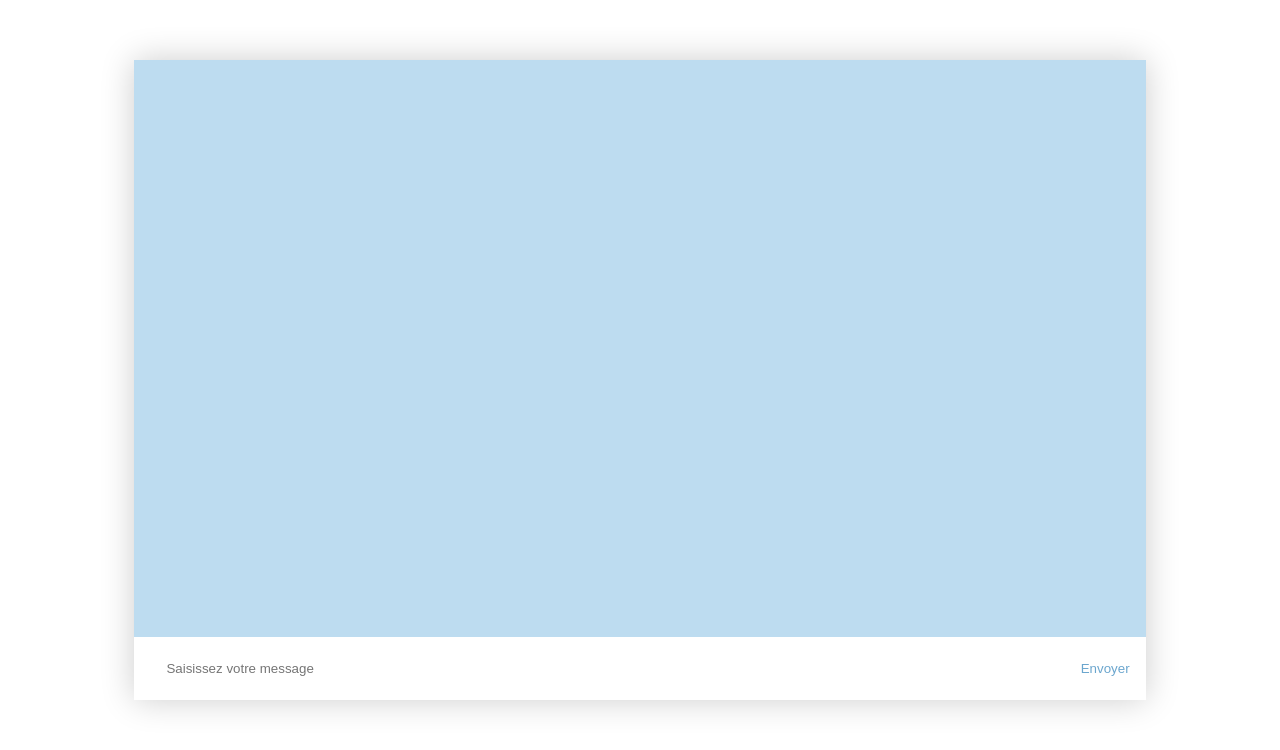
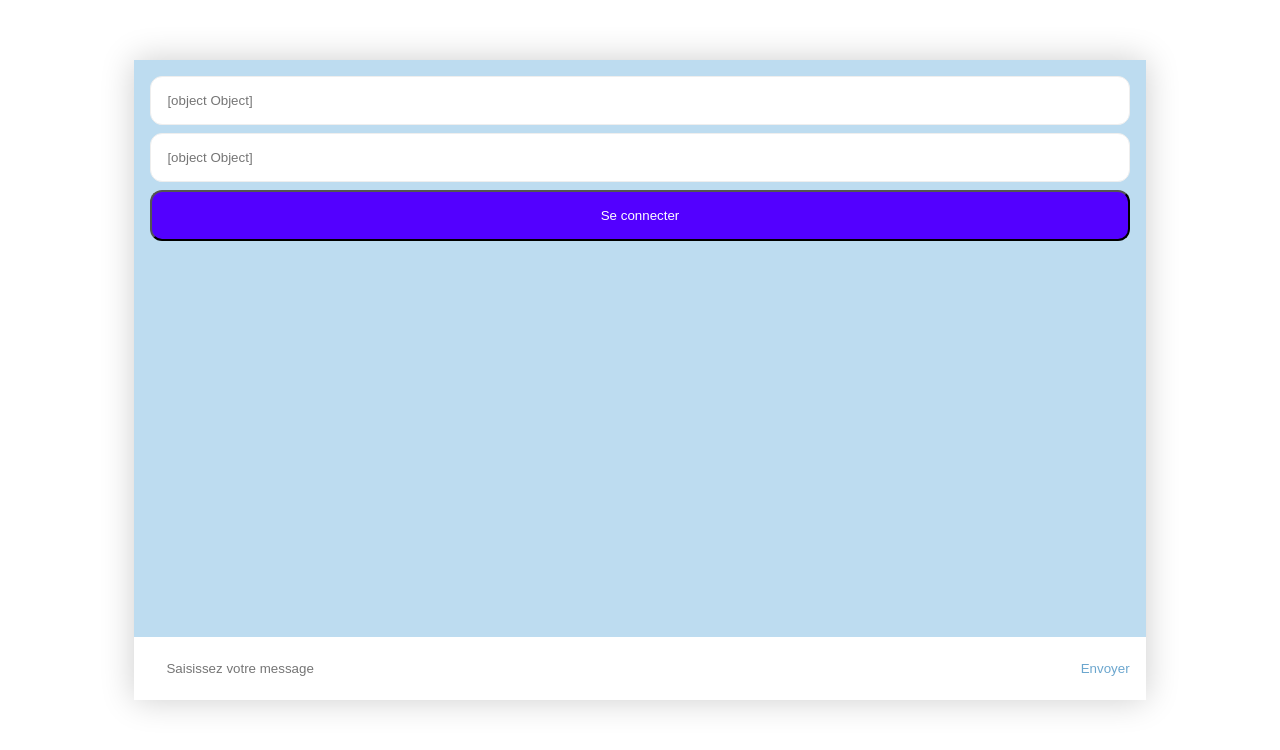
Before and after one commit to FranckPedron/Vue-Chatroom, a Vue app: page / in a window 1280 px wide. Shown: the top 750 px of the page. Built offline with nearby package versions, Linux system fonts and the light colour scheme.

Commit message:
Build - add settings form

```diff
--- a/src/components/ChatView.vue
+++ b/src/components/ChatView.vue
@@ -1,5 +1,6 @@
 <template>
   <div class="app">
+    <SettingsView />
     <MessagesView />
     <ErrorView v-if="displayError" />
     <FormView />
@@ -12,6 +13,7 @@ import FormView from "@/components/FormView";
 import ErrorView from "@/components/ErrorView.vue";
 import {useMessageStore} from "@/stores/MessageStore";
 import {storeToRefs} from "pinia";
+import SettingsView from "@/components/SettingsView.vue";
 
 const messageStore = useMessageStore();
 const { displayError } = storeToRefs(messageStore);
--- /dev/null
+++ b/src/components/ControlledInput.vue
@@ -0,0 +1,23 @@
+<template>
+  <input :name="inputName" :placeholder="inputName" v-model="text" @change="handleChange"/>
+</template>
+
+<script setup>
+import {useUserStore} from "@/stores/UserStore";
+import {ref} from "vue";
+
+const userStore = useUserStore();
+const text = ref('');
+
+// eslint-disable-next-line no-undef
+const inputName = defineProps(['inputName']);
+
+const handleChange = (text) => {
+  userStore.changeValue(inputName, text.value);
+}
+
+</script>
+
+<style scoped>
+
+</style>
--- /dev/null
+++ b/src/components/SettingsButton.vue
@@ -0,0 +1,19 @@
+<template>
+  <button class="settings-toggler" type="button" @click="handleClick" :title="[open ? 'Fermer' : 'Ouvrir']">X</button>
+</template>
+
+<script setup>
+import {useUserStore} from "@/stores/UserStore";
+import {storeToRefs} from "pinia";
+
+const userStore = useUserStore();
+const { open } = storeToRefs(userStore);
+
+const handleClick = () => {
+  userStore.toggleOpen();
+}
+</script>
+
+<style scoped>
+
+</style>
--- /dev/null
+++ b/src/components/SettingsForm.vue
@@ -0,0 +1,22 @@
+<template>
+  <form class="settingsForm" @submit.prevent="handleSubmit">
+    <ControlledInput class="settingsForm-input" input-name="email" aria-label="Email" type="email" />
+    <ControlledInput class="settingsForm-input" input-name="password" aria-label="Password" type="password" />
+    <button class="settingsForm-button" type="submit">Se connecter</button>
+  </form>
+</template>
+
+<script setup>
+
+import ControlledInput from "@/components/ControlledInput.vue";
+import {useUserStore} from "@/stores/UserStore";
+const userStore = useUserStore();
+
+const handleSubmit = () => {
+  userStore.login();
+}
+</script>
+
+<style scoped>
+
+</style>
--- /dev/null
+++ b/src/components/SettingsView.vue
@@ -0,0 +1,102 @@
+<template>
+  <div>
+    <SettingsButton />
+    <SettingsForm v-if="!logged" />
+    <div v-if="logged">
+      <p>Bienvenue {{ pseudo }}</p>
+      <button type="button" class="SettingsForm-button" @click="handleLogout">Se déconnecter</button>
+    </div>
+  </div>
+</template>
+
+<script setup>
+  import {useUserStore} from "@/stores/UserStore";
+  import {storeToRefs} from "pinia";
+  import SettingsForm from "@/components/SettingsForm.vue";
+  import SettingsButton from "@/components/SettingsButton.vue";
+
+  const userStore = useUserStore();
+  const { logged, pseudo } = storeToRefs(userStore);
+
+  const handleLogout = () => {
+    userStore.logout();
+  }
+</script>
+
+<style lang="scss">
+@use "src/styles/vars";
+@use "sass:color";
+
+.settings {
+  display: flex;
+  position: fixed;
+  right: 0;
+  top: 0;
+  max-width: 17em;
+  z-index: 2;
+  transition: transform 0.3s cubic-bezier(0.37, 1.31, .67, 1.16);
+
+  &--close {
+    transform: translateX(calc(100% - 1rem));
+
+    .settings-toggler {
+      transform: rotate(45deg);
+
+      &:hover {
+        transform: rotate(45deg) scale(1.1);
+      }
+    }
+  }
+
+  &-toggler {
+    position: absolute;
+    border-radius: 50%;
+    right: 100%;
+    top: 1rem;
+    height: 3em;
+    width: 3em;
+    color: #5300ff;
+    border: none;
+    display: flex;
+    align-items: center;
+    justify-content: center;
+
+    &:hover {
+      transform: scale(1.1);
+    }
+  }
+}
+
+.settingsForm {
+  display: flex;
+  flex-direction: column;
+
+  padding: 1rem;
+
+  &-input{
+    padding: 1rem;
+    margin-bottom: 0.5rem;
+    border-radius: 0.75rem;
+    border: 1px solid #eee;
+    background-color: white;
+    &:focus {
+      border-color: #aaa;
+      background-color: #eee;
+    }
+  }
+
+  &-button {
+    padding: 1rem;
+    margin-bottom: 0.5rem;
+    border-radius: 0.75rem;
+    width: 100%;
+    background-color: #5300ff;
+    color: #fff;
+    text-align: center;
+    &:hover {
+      background-color: color.scale(#5300ff,$lightness: -20%);
+    }
+  }
+}
+
+</style>
--- a/src/stores/MessageStore.js
+++ b/src/stores/MessageStore.js
@@ -11,7 +11,6 @@ export const useMessageStore = defineStore('MessageStore', {
             currentMessage: '',
             displayError: false,
             errorMessage: '',
-            open: true,
             id: 0
         }
     },
@@ -26,6 +25,5 @@ export const useMessageStore = defineStore('MessageStore', {
             this.errorMessage = error;
             this.currentMessage = '';
         }
-
     }
 })
--- a/src/stores/UserStore.js
+++ b/src/stores/UserStore.js
@@ -7,6 +7,30 @@ export const useUserStore = defineStore("UserStore", {
             password: '',
             pseudo: 'Anonyme',
             logged: false,
+            open: true,
+        }
+    },
+    actions: {
+        changeValue() {
+
+        },
+        saveUser(pseudo) {
+            this.pseudo = pseudo;
+            this.logged = true;
+            this.email = '';
+            this.password = '';
+        },
+        login() {
+
+        },
+        logout() {
+            this.logged = false;
+            this.pseudo = 'Anonyme';
+        }
+    },
+    getters: {
+        toggleOpen() {
+            this.open = !this.open;
         }
     }
 })
```
